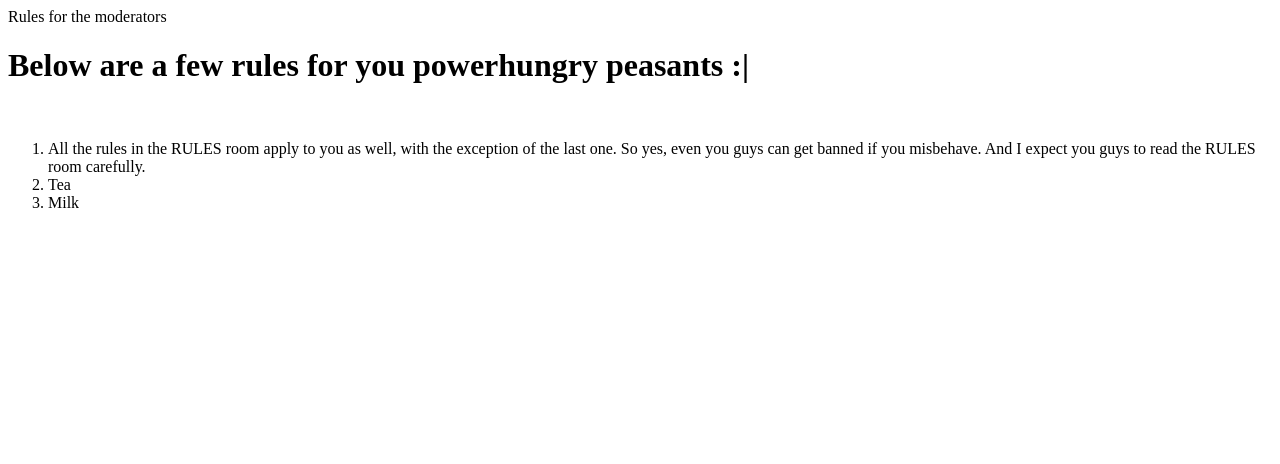
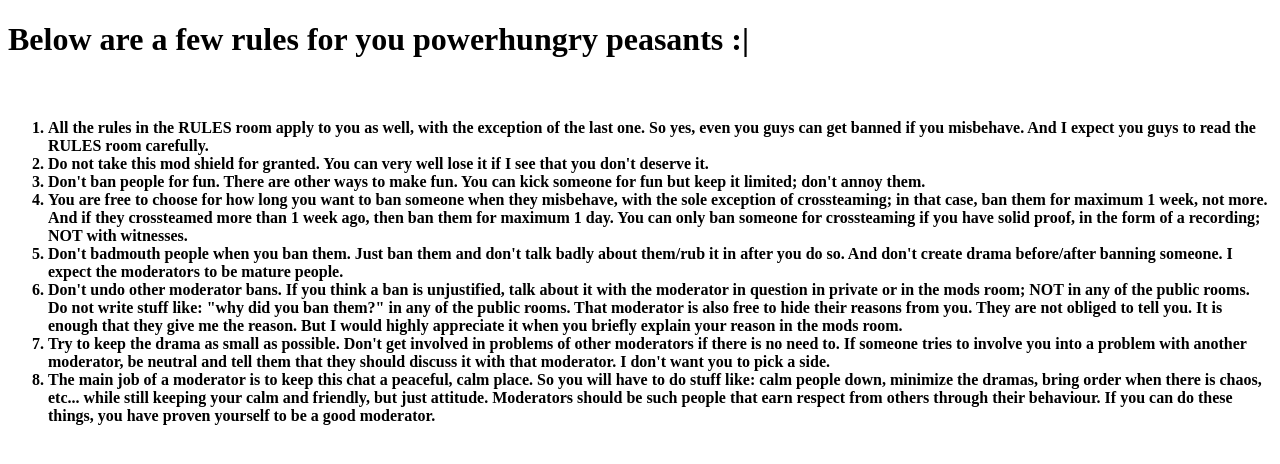
Before and after one commit to Hiro-Codee/naam-mods, a plain HTML site: page index.html in a window 1280 px wide. Drawn offline with Linux system fonts and the light colour scheme.

Commit message:
Complete index.html
Completing the rules.

```diff
--- a/index.html
+++ b/index.html
@@ -1,15 +1,22 @@
 <!doctype html>
 <html>
 <head>
-  Rules for the moderators
+  <title>Rules for the moderators</title>
 </head>
 <body>
   <h1>Below are a few rules for you powerhungry peasants :|</h1>
   <br />
+  <h4>
   <ol>
   <li>All the rules in the RULES room apply to you as well, with the exception of the last one. So yes, even you guys can get banned if you misbehave. And I expect you guys to read the RULES room carefully.</li>
-  <li>Tea</li>
-  <li>Milk</li>
+  <li>Do not take this mod shield for granted. You can very well lose it if I see that you don't deserve it.</li>
+  <li>Don't ban people for fun. There are other ways to make fun. You can kick someone for fun but keep it limited; don't annoy them.</li>
+  <li>You are free to choose for how long you want to ban someone when they misbehave, with the sole exception of crossteaming; in that case, ban them for maximum 1 week, not more. And if they crossteamed more than 1 week ago, then ban them for maximum 1 day. You can only ban someone for crossteaming if you have solid proof, in the form of a recording; NOT with witnesses.</li>
+  <li>Don't badmouth people when you ban them. Just ban them and don't talk badly about them/rub it in after you do so. And don't create drama before/after banning someone. I expect the moderators to be mature people.</li>
+  <li>Don't undo other moderator bans. If you think a ban is unjustified, talk about it with the moderator in question in private or in the mods room; NOT in any of the public rooms. Do not write stuff like: "why did you ban them?" in any of the public rooms. That moderator is also free to hide their reasons from you. They are not obliged to tell you. It is enough that they give me the reason. But I would highly appreciate it when you briefly explain your reason in the mods room.</li>
+  <li>Try to keep the drama as small as possible. Don't get involved in problems of other moderators if there is no need to. If someone tries to involve you into a problem with another moderator, be neutral and tell them that they should discuss it with that moderator. I don't want you to pick a side.</li>
+  <li>The main job of a moderator is to keep this chat a peaceful, calm place. So you will have to do stuff like: calm people down, minimize the dramas, bring order when there is chaos, etc... while still keeping your calm and friendly, but just attitude. Moderators should be such people that earn respect from others through their behaviour. If you can do these things, you have proven yourself to be a good moderator.</li>
   </ol>
+  </h4>
 </body>
 </html>
```
